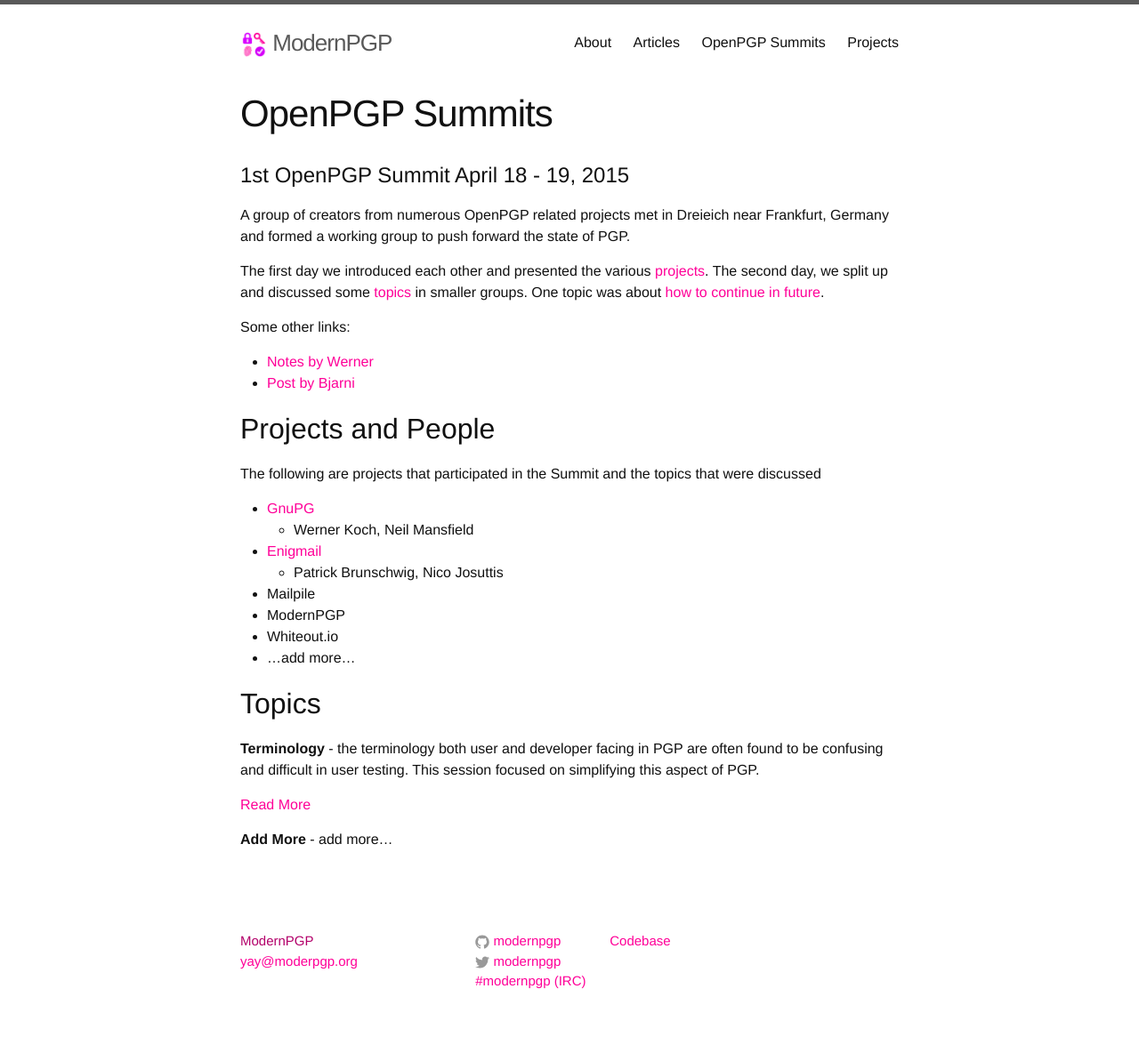
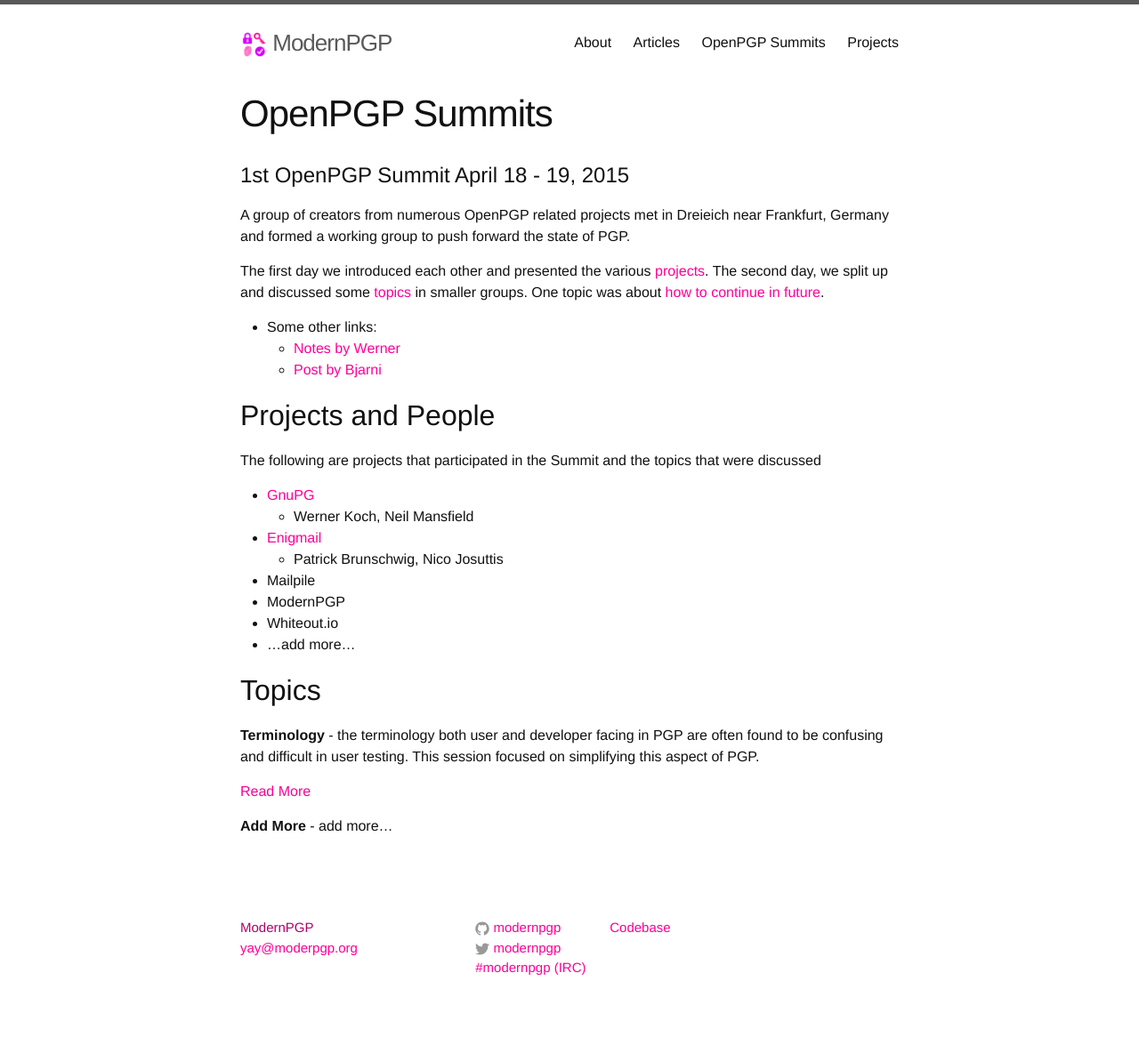
Before and after one commit to ModernPGP/modernpgp.github.io, a Jekyll site: the page built from openpgp-summit/index.md, in a window 1280 px wide. Shown: the whole page at 89% size. Built offline with Jekyll 4.4.1, drawn with Linux system fonts in a browser that asks for light colours.

```diff
--- a/openpgp-summit/index.md
+++ b/openpgp-summit/index.md
@@ -15,7 +15,7 @@ The first day we introduced each other and presented the various [projects](#pro
 The second day, we split up and discussed some [topics](#topics) in smaller groups.
 One topic was about [how to continue in future](./future.md).
 
-Some other links:
+- Some other links:
   - [Notes by Werner](https://www.gnupg.org/blog/20150426-openpgp-summit.html)
   - [Post by Bjarni](https://www.mailpile.is/blog/2015-04-20_OpenPGP_Email_Summit.html)
 
```
